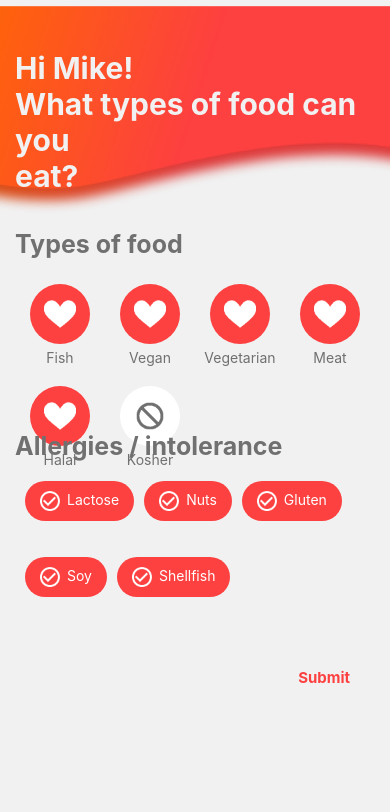
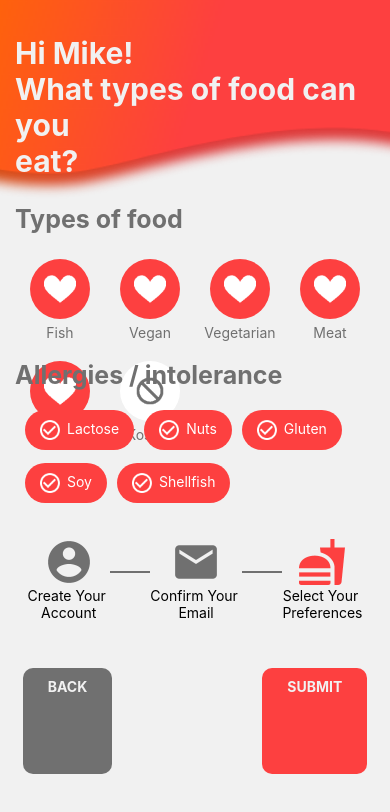
Before and after one commit to mbruty/COMP2003-2020-O, a React Native app in the folder mobile-app/: screen / in a window 390 px wide. Shown: the top 812 px of the page. Built offline with nearby package versions, Linux system fonts and the light colour scheme.

Commit message:
Included form progress in preferences

```diff
--- a/mobile-app/App/Preferences.tsx
+++ b/mobile-app/App/Preferences.tsx
@@ -11,6 +11,7 @@ import {
 import { CircleBtnView } from "./Preferences/CircleBtnView";
 import { ChipView } from "./Preferences/ChipView";
 import { CONSTANT_STYLES } from "./constants";
+import { FormProgress } from "./Preferences/FormProgress";
 
 // ToDo: Fetch this list from the API?
 
@@ -68,18 +69,22 @@ export const Preferences: React.FC<Props> = (props) => {
           style={{
             height: imageHeight,
             width: imageWidth,
+            marginTop: -15,
           }}
           source={require("./Preferences/preferences_banner.png")}
         />
       </View>
-      <Text allowFontScaling={false} style={[styles.bannerText, CONSTANT_STYLES.TXT_BASE]}>
+      <Text
+        allowFontScaling={false}
+        style={[styles.bannerText, CONSTANT_STYLES.TXT_BASE]}
+      >
         Hi {props.fName}!{"\n"}
         What types of food can you{"\n"}
         eat?
       </Text>
       <Text
         allowFontScaling={false}
-        style={[textStyle, { marginTop: 10, marginBottom: 0 }]}
+        style={[textStyle, { marginTop: 0, marginBottom: 0 }]}
       >
         Types of food
       </Text>
@@ -88,7 +93,7 @@ export const Preferences: React.FC<Props> = (props) => {
         touchedArray={foodBoolArr}
         setTouched={setFoodTypes}
       />
-      <Text allowFontScaling={false} style={[textStyle, {marginTop: 15}]}>
+      <Text allowFontScaling={false} style={[textStyle, { marginTop: 15 }]}>
         Allergies / intolerance
       </Text>
       <ChipView
@@ -96,11 +101,7 @@ export const Preferences: React.FC<Props> = (props) => {
         setTouched={setAllergies}
         chipNameList={allergies}
       />
-      <TouchableOpacity style={styles.submit} onPress={submit}>
-        <View>
-          <Text style={[styles.submitText, CONSTANT_STYLES.TXT_RED]}>Submit</Text>
-        </View>
-      </TouchableOpacity>
+      <FormProgress selectedIdx={2} />
     </ScrollView>
   );
 };
@@ -114,7 +115,7 @@ const styles = StyleSheet.create({
   },
   bannerText: {
     position: "absolute",
-    top: 50,
+    top: 35,
     left: 15,
     fontSize: 30,
     fontWeight: "bold",
```
